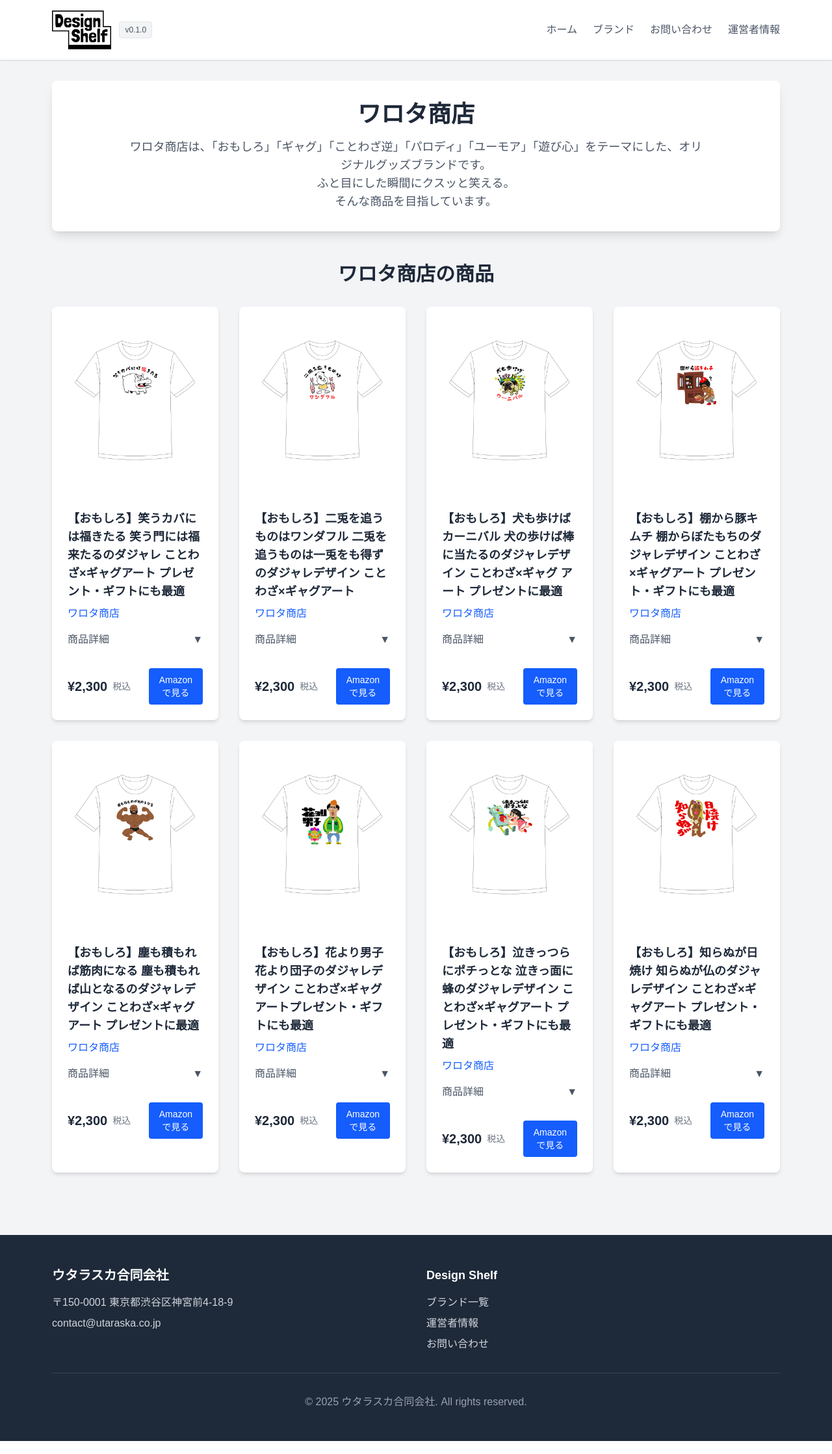
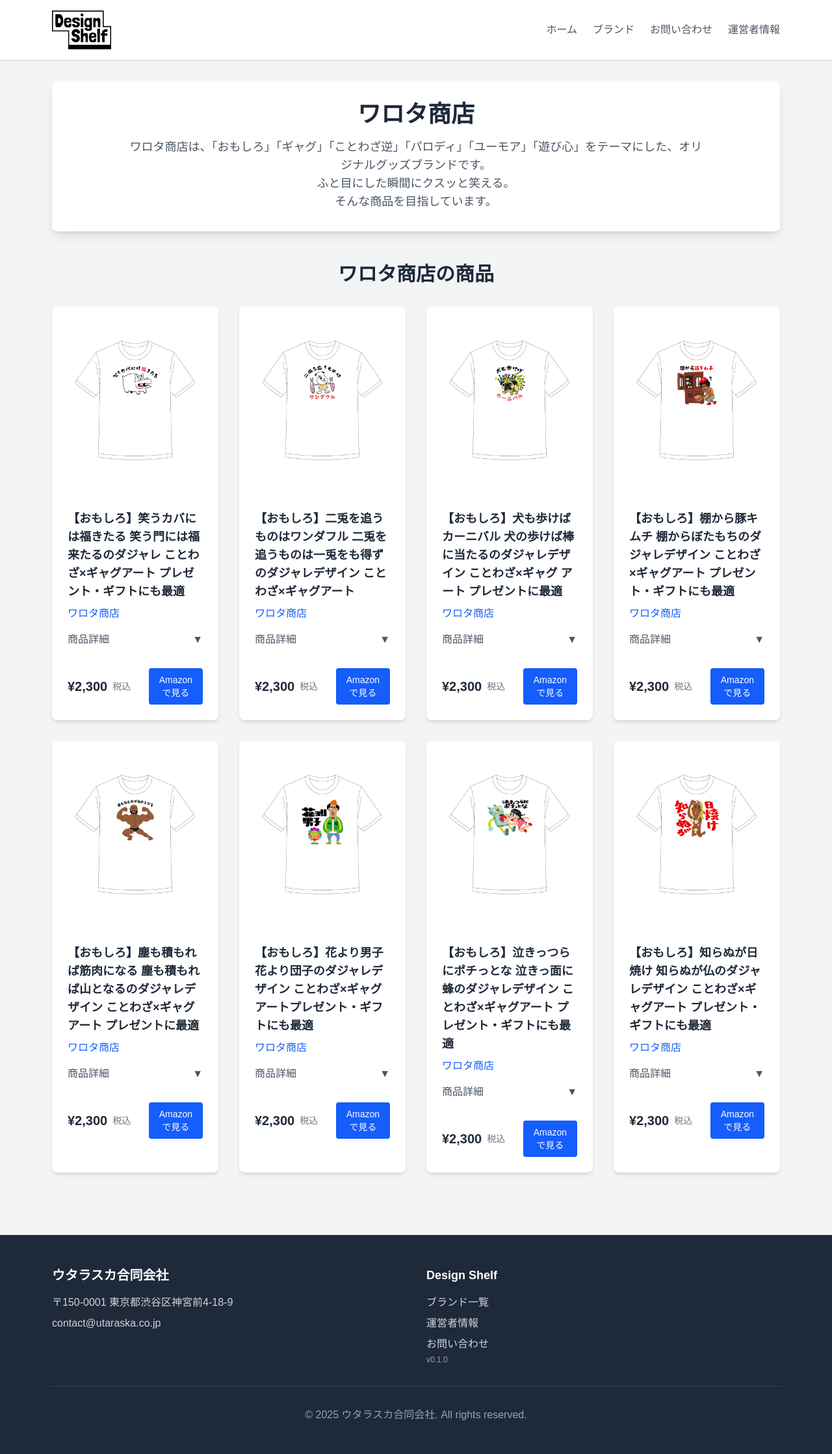
Before and after one commit to Makoto0824/utaraska-web, a Next.js app: page /designshelf/brands/warota-shoten in a window 1280 px wide. Shown: the whole page at 65% size. Built offline with nearby package versions, Linux system fonts and the light colour scheme; a web font is replaced by a local one.

Commit message:
Move version badge to footer under Contact; make Brand label clickable to /designshelf/brands across pages

```diff
--- a/app/designshelf/about/page.tsx
+++ b/app/designshelf/about/page.tsx
@@ -10,7 +10,7 @@ export default function About() {
       <header className="bg-white shadow-sm">
         <nav>
           <div className="max-w-6xl mx-auto flex items-center justify-between px-4 py-4">
-            <Link href="/designshelf" className="flex items-center gap-3">
+            <Link href="/designshelf" className="flex items-center">
               <Image
                 src="/designshelf/images/logo.png"
                 alt="Design Shelf"
@@ -18,12 +18,12 @@ export default function About() {
                 height={60}
                 className="h-15 w-auto hover:scale-105 transition-transform"
               />
-              <span className="inline-block text-xs px-2 py-1 rounded bg-gray-100 text-gray-600 border border-gray-200">v0.1.0</span>
+
             </Link>
             <div className="flex items-center gap-6">
               <Link href="/designshelf" className="text-gray-600 hover:text-gray-900 transition-colors">ホーム</Link>
               <div className="relative group">
-                <span className="text-gray-600 hover:text-gray-900 transition-colors cursor-pointer">ブランド</span>
+                <Link href="/designshelf/brands" className="text-gray-600 hover:text-gray-900 transition-colors cursor-pointer">ブランド</Link>
                 <div className="absolute top-full left-0 bg-white rounded-lg shadow-lg p-4 min-w-[200px] opacity-0 invisible group-hover:opacity-100 group-hover:visible transition-all duration-300 z-50">
                   <div className="flex flex-col gap-2">
                     <Link href="/designshelf/brands/yuru-style-japan" className="text-gray-700 hover:bg-gray-100 p-2 rounded transition-colors">ゆるスタイル・ジャパン</Link>
@@ -103,6 +103,7 @@ export default function About() {
               </Link>
             </div>
           </div>
+          <div className="mt-2 text-xs text-gray-500">v0.1.0</div>
         </div>
       </footer>
     </div>
--- a/app/designshelf/brands/japanese-art-studio/page.tsx
+++ b/app/designshelf/brands/japanese-art-studio/page.tsx
@@ -181,7 +181,7 @@ export default function JapaneseArtStudio() {
       <header className="bg-white shadow-sm">
         <nav>
           <div className="max-w-6xl mx-auto flex items-center justify-between px-4 py-4">
-            <Link href="/designshelf" className="flex items-center gap-3">
+            <Link href="/designshelf" className="flex items-center">
               <Image
                 src="/designshelf/images/logo.png"
                 alt="Design Shelf"
@@ -189,12 +189,12 @@ export default function JapaneseArtStudio() {
                 height={60}
                 className="h-15 w-auto hover:scale-105 transition-transform"
               />
-              <span className="inline-block text-xs px-2 py-1 rounded bg-gray-100 text-gray-600 border border-gray-200">v0.1.0</span>
+
             </Link>
             <div className="flex items-center gap-6">
               <Link href="/designshelf" className="text-gray-600 hover:text-gray-900 transition-colors">ホーム</Link>
               <div className="relative group">
-                <span className="text-gray-600 hover:text-gray-900 transition-colors cursor-pointer">ブランド</span>
+                <Link href="/designshelf/brands" className="text-gray-600 hover:text-gray-900 transition-colors cursor-pointer">ブランド</Link>
                 <div className="absolute top-full left-0 bg-white rounded-lg shadow-lg p-4 min-w-[200px] opacity-0 invisible group-hover:opacity-100 group-hover:visible transition-all duration-300 z-50">
                   <div className="flex flex-col gap-2">
                     <Link href="/designshelf/brands/yuru-style-japan" className="text-gray-700 hover:bg-gray-100 p-2 rounded transition-colors">ゆるスタイル・ジャパン</Link>
@@ -426,7 +426,10 @@ export default function JapaneseArtStudio() {
               <ul className="space-y-2">
                 <li><Link href="/designshelf/brands" className="text-gray-300 hover:text-white transition-colors">ブランド一覧</Link></li>
                 <li><Link href="/designshelf/about" className="text-gray-300 hover:text-white transition-colors">運営者情報</Link></li>
-                <li><Link href="/designshelf/contact" className="text-gray-300 hover:text-white transition-colors">お問い合わせ</Link></li>
+                <li>
+                  <Link href="/designshelf/contact" className="text-gray-300 hover:text-white transition-colors">お問い合わせ</Link>
+                  <div className="text-xs text-gray-400 mt-1">v0.1.0</div>
+                </li>
               </ul>
             </div>
           </div>
--- a/app/designshelf/brands/page.tsx
+++ b/app/designshelf/brands/page.tsx
@@ -28,7 +28,7 @@ export default function Brands() {
       <header className="bg-white shadow-sm">
         <nav>
           <div className="max-w-6xl mx-auto flex items-center justify-between px-4 py-4">
-            <Link href="/designshelf" className="flex items-center gap-3">
+            <Link href="/designshelf" className="flex items-center">
               <Image
                 src="/designshelf/images/logo.png"
                 alt="Design Shelf"
@@ -36,12 +36,12 @@ export default function Brands() {
                 height={60}
                 className="h-15 w-auto hover:scale-105 transition-transform"
               />
-              <span className="inline-block text-xs px-2 py-1 rounded bg-gray-100 text-gray-600 border border-gray-200">v0.1.0</span>
+
             </Link>
             <div className="flex items-center gap-6">
               <Link href="/designshelf" className="text-gray-600 hover:text-gray-900 transition-colors">ホーム</Link>
               <div className="relative group">
-                <span className="text-gray-600 hover:text-gray-900 transition-colors cursor-pointer">ブランド</span>
+                <Link href="/designshelf/brands" className="text-gray-600 hover:text-gray-900 transition-colors cursor-pointer">ブランド</Link>
                 <div className="absolute top-full left-0 bg-white rounded-lg shadow-lg p-4 min-w-[200px] opacity-0 invisible group-hover:opacity-100 group-hover:visible transition-all duration-300 z-50">
                   <div className="flex flex-col gap-2">
                     <Link href="/designshelf/brands/yuru-style-japan" className="text-gray-700 hover:bg-gray-100 p-2 rounded transition-colors">ゆるスタイル・ジャパン</Link>
@@ -123,6 +123,7 @@ export default function Brands() {
               </Link>
             </div>
           </div>
+          <div className="mt-2 text-xs text-gray-500">v0.1.0</div>
         </div>
       </footer>
     </div>
--- a/app/designshelf/brands/warota-shoten/page.tsx
+++ b/app/designshelf/brands/warota-shoten/page.tsx
@@ -181,7 +181,7 @@ export default function WarotaShoten() {
       <header className="bg-white shadow-sm">
         <nav>
           <div className="max-w-6xl mx-auto flex items-center justify-between px-4 py-4">
-            <Link href="/designshelf" className="flex items-center gap-3">
+            <Link href="/designshelf" className="flex items-center">
               <Image
                 src="/designshelf/images/logo.png"
                 alt="Design Shelf"
@@ -189,12 +189,12 @@ export default function WarotaShoten() {
                 height={60}
                 className="h-15 w-auto hover:scale-105 transition-transform"
               />
-              <span className="inline-block text-xs px-2 py-1 rounded bg-gray-100 text-gray-600 border border-gray-200">v0.1.0</span>
+
             </Link>
             <div className="flex items-center gap-6">
               <Link href="/designshelf" className="text-gray-600 hover:text-gray-900 transition-colors">ホーム</Link>
               <div className="relative group">
-                <span className="text-gray-600 hover:text-gray-900 transition-colors cursor-pointer">ブランド</span>
+                <Link href="/designshelf/brands" className="text-gray-600 hover:text-gray-900 transition-colors cursor-pointer">ブランド</Link>
                 <div className="absolute top-full left-0 bg-white rounded-lg shadow-lg p-4 min-w-[200px] opacity-0 invisible group-hover:opacity-100 group-hover:visible transition-all duration-300 z-50">
                   <div className="flex flex-col gap-2">
                     <Link href="/designshelf/brands/yuru-style-japan" className="text-gray-700 hover:bg-gray-100 p-2 rounded transition-colors">ゆるスタイル・ジャパン</Link>
@@ -428,7 +428,10 @@ export default function WarotaShoten() {
               <ul className="space-y-2">
                 <li><Link href="/designshelf/brands" className="text-gray-300 hover:text-white transition-colors">ブランド一覧</Link></li>
                 <li><Link href="/designshelf/about" className="text-gray-300 hover:text-white transition-colors">運営者情報</Link></li>
-                <li><Link href="/designshelf/contact" className="text-gray-300 hover:text-white transition-colors">お問い合わせ</Link></li>
+                <li>
+                  <Link href="/designshelf/contact" className="text-gray-300 hover:text-white transition-colors">お問い合わせ</Link>
+                  <div className="text-xs text-gray-400 mt-1">v0.1.0</div>
+                </li>
               </ul>
             </div>
           </div>
--- a/app/designshelf/brands/yuru-style-japan/page.tsx
+++ b/app/designshelf/brands/yuru-style-japan/page.tsx
@@ -181,7 +181,7 @@ export default function YuruStyleJapan() {
       <header className="bg-white shadow-sm">
         <nav>
           <div className="max-w-6xl mx-auto flex items-center justify-between px-4 py-4">
-            <Link href="/designshelf" className="flex items-center gap-3">
+            <Link href="/designshelf" className="flex items-center">
               <Image
                 src="/designshelf/images/logo.png"
                 alt="Design Shelf"
@@ -189,12 +189,12 @@ export default function YuruStyleJapan() {
                 height={60}
                 className="h-15 w-auto hover:scale-105 transition-transform"
               />
-              <span className="inline-block text-xs px-2 py-1 rounded bg-gray-100 text-gray-600 border border-gray-200">v0.1.0</span>
+
             </Link>
             <div className="flex items-center gap-6">
               <Link href="/designshelf" className="text-gray-600 hover:text-gray-900 transition-colors">ホーム</Link>
               <div className="relative group">
-                <span className="text-gray-600 hover:text-gray-900 transition-colors cursor-pointer">ブランド</span>
+                <Link href="/designshelf/brands" className="text-gray-600 hover:text-gray-900 transition-colors cursor-pointer">ブランド</Link>
                 <div className="absolute top-full left-0 bg-white rounded-lg shadow-lg p-4 min-w-[200px] opacity-0 invisible group-hover:opacity-100 group-hover:visible transition-all duration-300 z-50">
                   <div className="flex flex-col gap-2">
                     <Link href="/designshelf/brands/yuru-style-japan" className="text-gray-700 hover:bg-gray-100 p-2 rounded transition-colors">ゆるスタイル・ジャパン</Link>
@@ -426,7 +426,10 @@ export default function YuruStyleJapan() {
               <ul className="space-y-2">
                 <li><Link href="/designshelf/brands" className="text-gray-300 hover:text-white transition-colors">ブランド一覧</Link></li>
                 <li><Link href="/designshelf/about" className="text-gray-300 hover:text-white transition-colors">運営者情報</Link></li>
-                <li><Link href="/designshelf/contact" className="text-gray-300 hover:text-white transition-colors">お問い合わせ</Link></li>
+                <li>
+                  <Link href="/designshelf/contact" className="text-gray-300 hover:text-white transition-colors">お問い合わせ</Link>
+                  <div className="text-xs text-gray-400 mt-1">v0.1.0</div>
+                </li>
               </ul>
             </div>
           </div>
--- a/app/designshelf/contact/page.tsx
+++ b/app/designshelf/contact/page.tsx
@@ -24,7 +24,7 @@ export default function Contact() {
       <header className="bg-white shadow-sm">
         <nav>
           <div className="max-w-6xl mx-auto flex items-center justify-between px-4 py-4">
-            <Link href="/designshelf" className="flex items-center gap-3">
+            <Link href="/designshelf" className="flex items-center">
               <Image
                 src="/designshelf/images/logo.png"
                 alt="Design Shelf"
@@ -32,12 +32,12 @@ export default function Contact() {
                 height={60}
                 className="h-15 w-auto hover:scale-105 transition-transform"
               />
-              <span className="inline-block text-xs px-2 py-1 rounded bg-gray-100 text-gray-600 border border-gray-200">v0.1.0</span>
+
             </Link>
             <div className="flex items-center gap-6">
               <Link href="/designshelf" className="text-gray-600 hover:text-gray-900 transition-colors">ホーム</Link>
               <div className="relative group">
-                <span className="text-gray-600 hover:text-gray-900 transition-colors cursor-pointer">ブランド</span>
+                <Link href="/designshelf/brands" className="text-gray-600 hover:text-gray-900 transition-colors cursor-pointer">ブランド</Link>
                 <div className="absolute top-full left-0 bg-white rounded-lg shadow-lg p-4 min-w-[200px] opacity-0 invisible group-hover:opacity-100 group-hover:visible transition-all duration-300 z-50">
                   <div className="flex flex-col gap-2">
                     <Link href="/designshelf/brands/yuru-style-japan" className="text-gray-700 hover:bg-gray-100 p-2 rounded transition-colors">ゆるスタイル・ジャパン</Link>
@@ -103,6 +103,7 @@ export default function Contact() {
               </Link>
             </div>
           </div>
+          <div className="mt-2 text-xs text-gray-500">v0.1.0</div>
         </div>
       </footer>
 
--- a/app/designshelf/page.tsx
+++ b/app/designshelf/page.tsx
@@ -424,7 +424,7 @@ export default function DesignShelf() {
       <header className="bg-white shadow-sm">
         <nav>
           <div className="max-w-6xl mx-auto flex items-center justify-between px-4 py-4">
-            <Link href="/designshelf" className="flex items-center gap-3">
+            <Link href="/designshelf" className="flex items-center">
               <Image
                 src="/designshelf/images/logo.png"
                 alt="Design Shelf"
@@ -432,12 +432,12 @@ export default function DesignShelf() {
                 height={60}
                 className="h-15 w-auto hover:scale-105 transition-transform"
               />
-              <span className="inline-block text-xs px-2 py-1 rounded bg-gray-100 text-gray-600 border border-gray-200">v0.1.0</span>
+
             </Link>
             <div className="flex items-center gap-6">
               <Link href="/" className="text-gray-600 hover:text-gray-900 transition-colors">ホーム</Link>
               <div className="relative group">
-                <span className="text-gray-600 hover:text-gray-900 transition-colors cursor-pointer">ブランド</span>
+                <Link href="/designshelf/brands" className="text-gray-600 hover:text-gray-900 transition-colors cursor-pointer">ブランド</Link>
                 <div className="absolute top-full left-0 bg-white rounded-lg shadow-lg p-4 min-w-[200px] opacity-0 invisible group-hover:opacity-100 group-hover:visible transition-all duration-300 z-50">
                   <div className="flex flex-col gap-2">
                     <Link href="/designshelf/brands/yuru-style-japan" className="text-gray-700 hover:bg-gray-100 p-2 rounded transition-colors">ゆるスタイル・ジャパン</Link>
@@ -720,7 +720,10 @@ export default function DesignShelf() {
               <ul className="space-y-2">
                 <li><Link href="/designshelf/brands" className="text-gray-300 hover:text-white transition-colors">ブランド一覧</Link></li>
                 <li><Link href="/designshelf/about" className="text-gray-300 hover:text-white transition-colors">運営者情報</Link></li>
-                <li><Link href="/designshelf/contact" className="text-gray-300 hover:text-white transition-colors">お問い合わせ</Link></li>
+                <li>
+                  <Link href="/designshelf/contact" className="text-gray-300 hover:text-white transition-colors">お問い合わせ</Link>
+                  <div className="text-xs text-gray-500 mt-1">v0.1.0</div>
+                </li>
               </ul>
             </div>
           </div>
```
